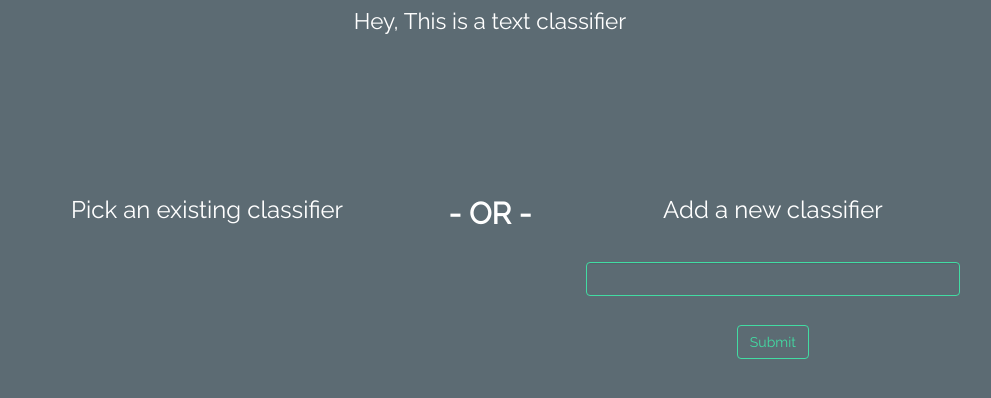
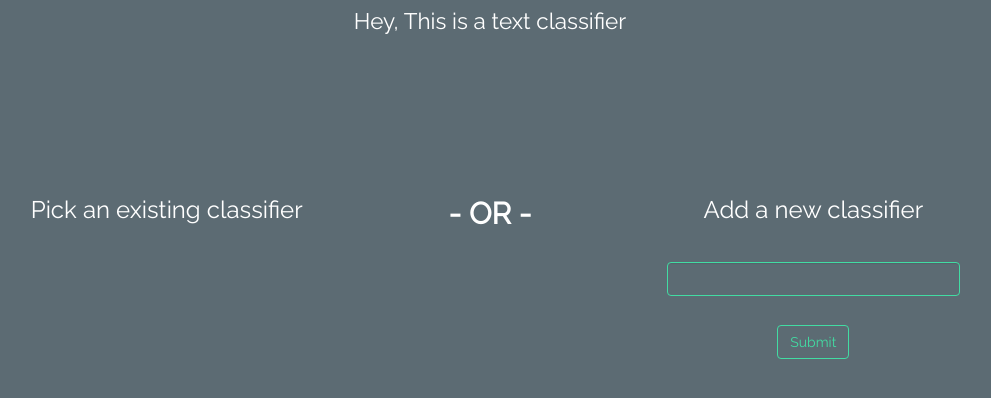
Before and after one commit to django-text-classifier/django_text_classifier, a Django app: page / in a window 1280 px wide. Shown: the part 222-620 px from the top of the page, without its empty margins (150-1141 px from the left). Run offline with Django 3.2, Linux system fonts and the light colour scheme; parts of the project's set-up code (start-up, migrations or seed data) failed here and were passed over; some libraries are stand-ins or nearby versions.

Commit message:
fixed font colour in forms and alignment

```diff
--- a/classifier/static/classifier/css/style.css
+++ b/classifier/static/classifier/css/style.css
@@ -63,6 +63,7 @@ body {
 a {
   color: #FFF;
 }
+
 a:hover{
   text-decoration: none;
   color: #42dca3;
@@ -104,7 +105,7 @@ a:hover{
 }
 .form-control {
   border: 1px solid #42dca3;
-  color: #FFF;
+  color: #000;
   background-color: transparent;
 
 }
--- a/classifier/templates/classifier/index.html
+++ b/classifier/templates/classifier/index.html
@@ -11,17 +11,17 @@
       </p>
     </div>
     <div class="body-content">
-      <div class="col-xs-5">
+      <div class="col-xs-4">
         <h3>Pick an existing classifier</h3>
         <br />
         {% for classifier in classifiers %}
           <a href="{% url 'classifier' classifier.classifier %}"> {{ classifier.classifier }} </a><br />
         {% endfor %}
       </div>
-      <div class="col-xs-2">
+      <div class="col-xs-4">
       <h2><b>- OR -</b></h2>
       </div>
-      <div class="col-xs-5">
+      <div class="col-xs-4">
         <h3>Add a new classifier</h3>
         <br />
         <form action="" method="get">
```
Also changed, not shown: classifier/templates/classifier/classifier.html (+14 -9 lines).
